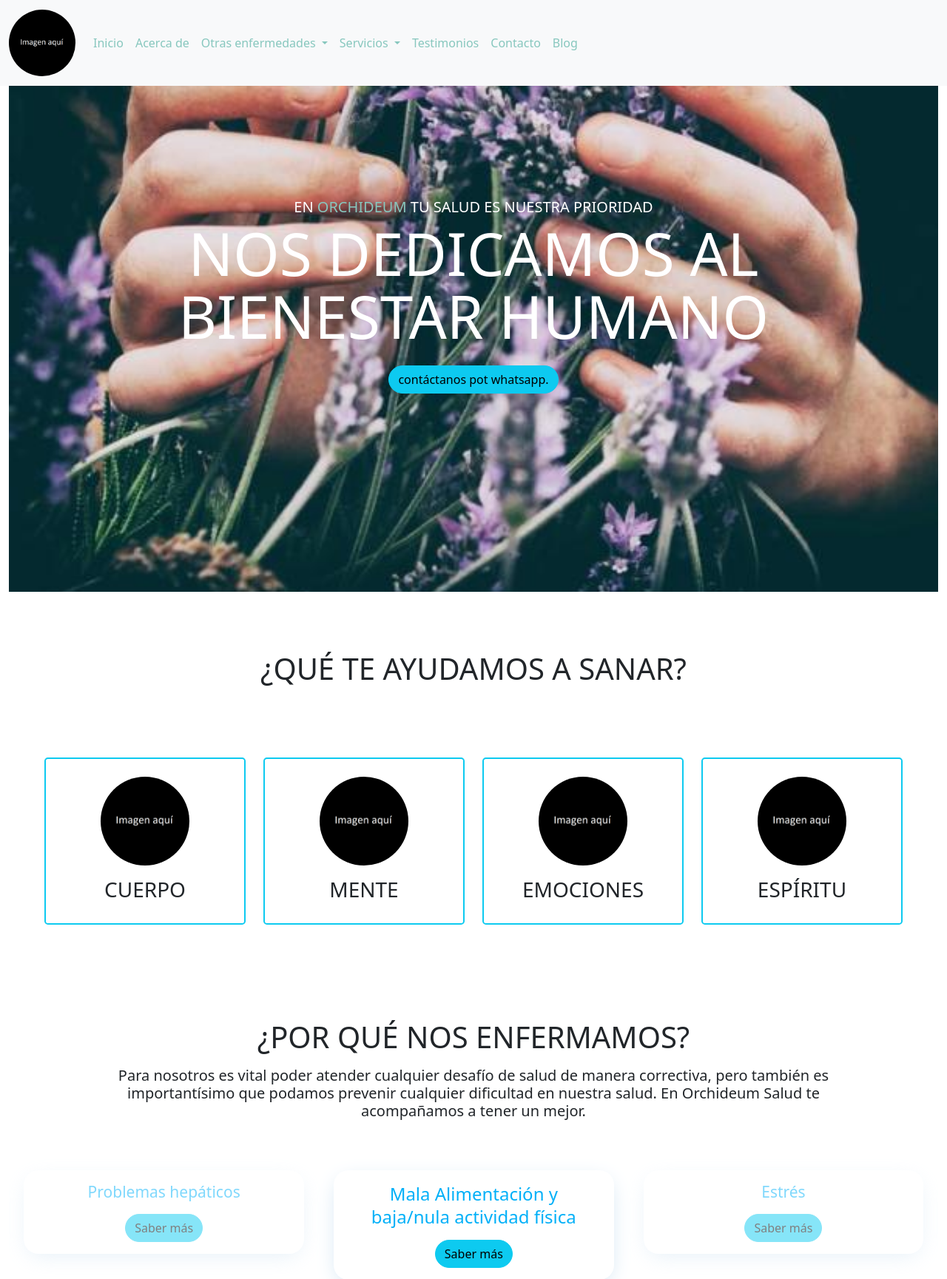
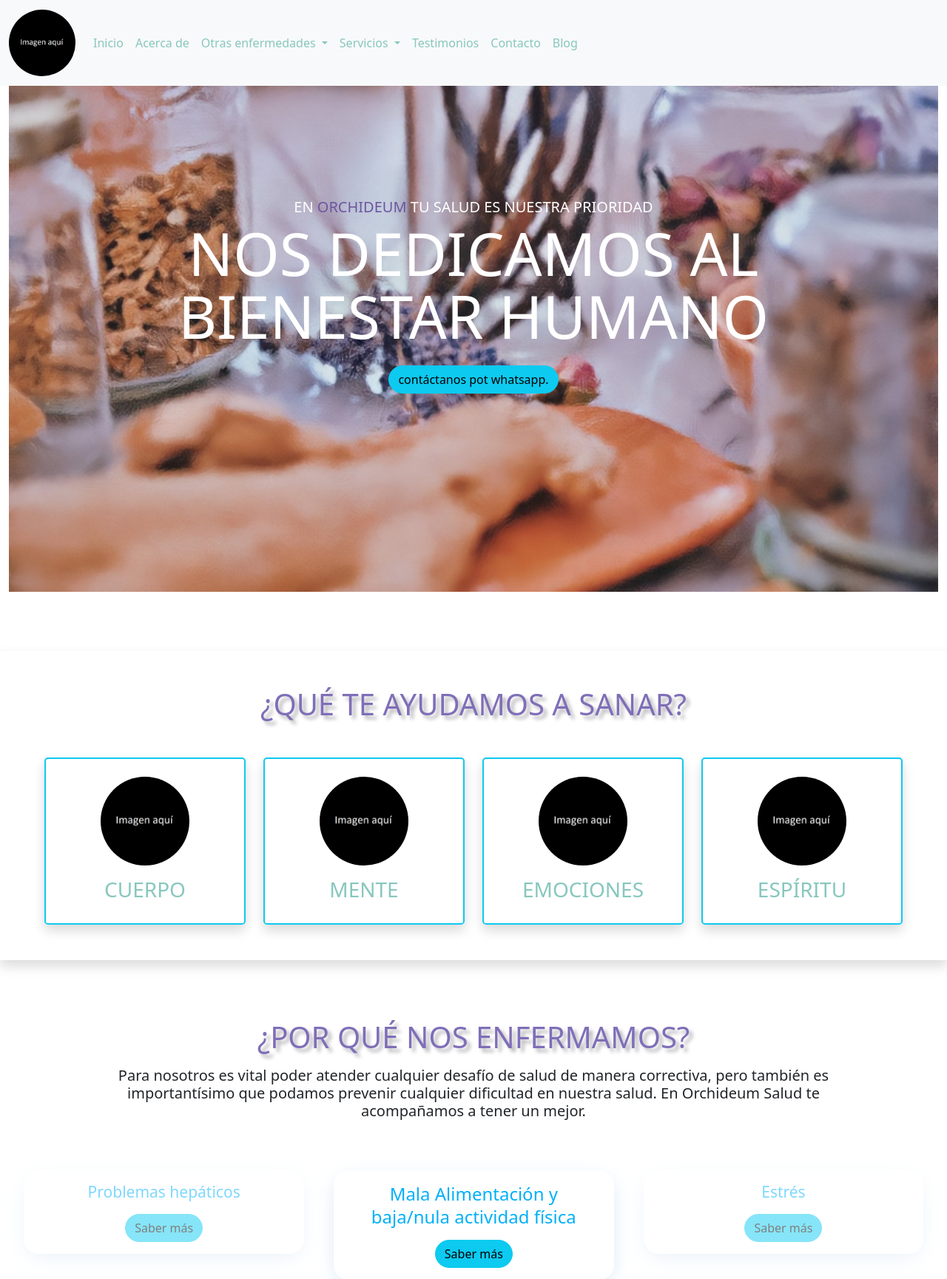
Before and after one commit to Petox03/Orchideum, a PHP site: page / in a window 1280 px wide; the page is wider, and only the part inside the window is pictured. Shown: the top 1729 px of that part at 74% size. Run offline with PHP 8.4, Linux system fonts and the light colour scheme; some libraries are stand-ins or nearby versions.

Commit message:
actualizacion wappo

```diff
--- a/css/style.css
+++ b/css/style.css
@@ -41,17 +41,19 @@
 /*Imagen de fondo*/
 .bg-img
 {
-    background-image: url(../img/planta.jpg);
+    background-image: url(../img/ocp.jpg);
     background-repeat: no-repeat;
     background-size: cover;
     background-position: center center;
     height: 100vh;
+
 }
 .bg-txt
 {
     color: #fff; /*Es temporal el color*/
+
 }
-.color{color: #87c7be;}
+.color{color: #6c569f;}
 @media screen and (min-width:992px)
 {
     .bg-txt-title
@@ -113,5 +115,25 @@
 
 .vh
 {
-    border-left:4px solid #87c7be;float:left;
+    border-left:4px solid  #5a4785;float:left;
 }
+
+.colores{/* color de los subtitulos */
+    text-shadow: 5px 5px 5px #b2b1b6;
+    color:#7f6eb8;
+}
+.degradado{
+   background : linear-gradient(90deg, #59c7b8 70%, #fff);
+
+}
+ .fondo{ /* aun no lo uso en algo */
+    background-image: url(../img/oc1.jpg);
+    background-repeat: no-repeat;
+    background-size: cover;
+    background-position: center center;
+
+ }
+
+.infcolor{/*color de letra de las cards */
+color:#87c7be;
+}
--- a/index.html
+++ b/index.html
@@ -107,31 +107,31 @@
 
         <!-- servicios -->
         <section id="services">
-            <h1 class="text-center mb-5">¿QUÉ TE AYUDAMOS A SANAR?</h1>
-            <div class="row d-md-flex justify-content-between p-5">
+            <div class="row d-md-flex justify-content-between p-5 shadow -sm">
+            <h1 class="text-center mb-5 colores">¿QUÉ TE AYUDAMOS A SANAR?</h1>
 
                 <div class="col-12 col-md-3 mt-5 mt-md-0">
-                    <div class="border border-info border-2 rounded-3 text-center p-4">
+                    <div class="border border-info border-2 rounded-3 text-center p-4 shadow">
                         <img src="img/imgprueba.png" class="rounded-circle" width="120" height="120" alt="">
-                        <h3 class="card-title mt-3 mb-1">CUERPO</h3>
+                        <h3 class="card-title mt-3 mb-1 infcolor ">CUERPO</h3>
+                    </div>
+                </div>
+                <div class="col-12 col-md-3 mt-5 mt-md-0 ">
+                    <div class="border border-info border-2 rounded-3 text-center p-4 shadow">
+                        <img src="img/imgprueba.png" class="rounded-circle" width="120" height="120" alt="">
+                        <h3 class="card-title mt-3 mb-1 infcolor">MENTE</h3>
                     </div>
                 </div>
                 <div class="col-12 col-md-3 mt-5 mt-md-0">
-                    <div class="border border-info border-2 rounded-3 text-center p-4">
+                    <div class="border border-info border-2 rounded-3 text-center p-4 shadow">
                         <img src="img/imgprueba.png" class="rounded-circle" width="120" height="120" alt="">
-                        <h3 class="card-title mt-3 mb-1">MENTE</h3>
+                        <h3 class="card-title mt-3 mb-1 infcolor">EMOCIONES</h3>
                     </div>
                 </div>
                 <div class="col-12 col-md-3 mt-5 mt-md-0">
-                    <div class="border border-info border-2 rounded-3 text-center p-4">
+                    <div class="border border-info border-2 rounded-3 text-center p-4 shadow">
                         <img src="img/imgprueba.png" class="rounded-circle" width="120" height="120" alt="">
-                        <h3 class="card-title mt-3 mb-1">EMOCIONES</h3>
-                    </div>
-                </div>
-                <div class="col-12 col-md-3 mt-5 mt-md-0">
-                    <div class="border border-info border-2 rounded-3 text-center p-4">
-                        <img src="img/imgprueba.png" class="rounded-circle" width="120" height="120" alt="">
-                        <h3 class="card-title mt-3 mb-1">ESPÍRITU</h3>
+                        <h3 class="card-title mt-3 mb-1 infcolor">ESPÍRITU</h3>
                     </div>
                 </div>
 
@@ -145,7 +145,7 @@
         <!-- causas -->
         <section id="causes">
 
-            <h1 class="text-center mb-3">¿POR QUÉ NOS ENFERMAMOS?</h1>
+            <h1 class="text-center mb-3 colores">¿POR QUÉ NOS ENFERMAMOS?</h1>
             <div class="d-flex justify-content-center mb-4">
                 <div class="col-10">
                     <h5 class="text-center">Para nosotros es vital poder atender cualquier desafío de salud de manera
@@ -291,7 +291,7 @@
         <section id="contact">
             <h1 class="text-center">Contáctanos</h1>
             <div class="row | p-5">
-                <div class="col-12 col-md-6 | p-5">
+                <div class="col-12 col-md-6 | p-5 degradado">
                     <div class="vh | p-3">
                         <div class="ListIcons">
                             <ul>
@@ -333,6 +333,8 @@
         </section>
         <!-- /contacto -->
 
+
+
     </div>
     <!-- /Contenedor principal -->
 
@@ -351,6 +353,8 @@
                     Se sabe que la mala alimentación puede llegar a afectar en la salud mental y emocional
                     Lorem ipsum dolor sit amet consectetur adipisicing elit. Excepturi eos eum nostrum ut, alias fugit, in ducimus voluptatem autem libero debitis rerum natus est consequatur explicabo? Tempora facere velit incidunt.
                 </div>
+
+
                 <div class="modal-footer">
                     <button type="button" class="btn btn-secondary" data-bs-dismiss="modal">Cerrar</button>
                 </div>
```
Also changed, not shown: img/oc1.jpg (added), img/oc2.jpg (added), img/oc3.jpg (added), img/oc4.jpg (added), img/oc5.jpg (added), img/ocp.jpg (added).
